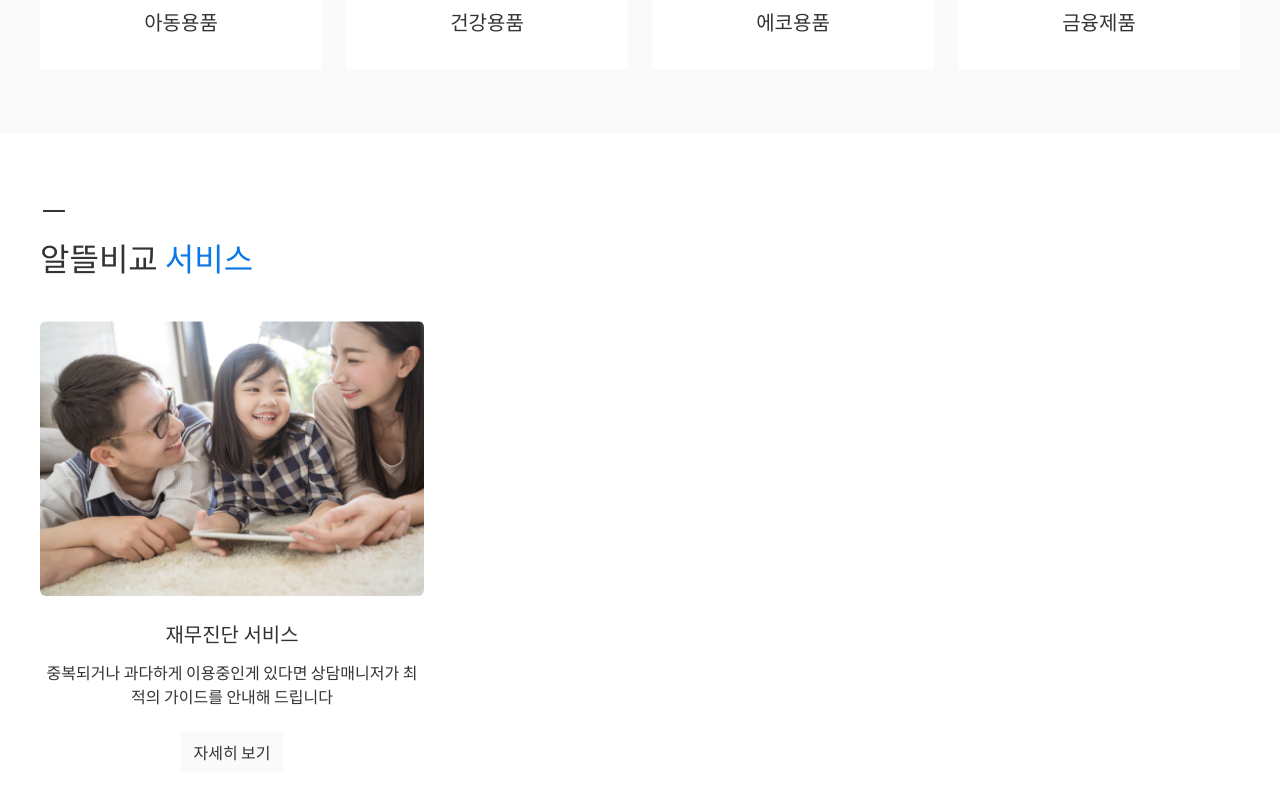
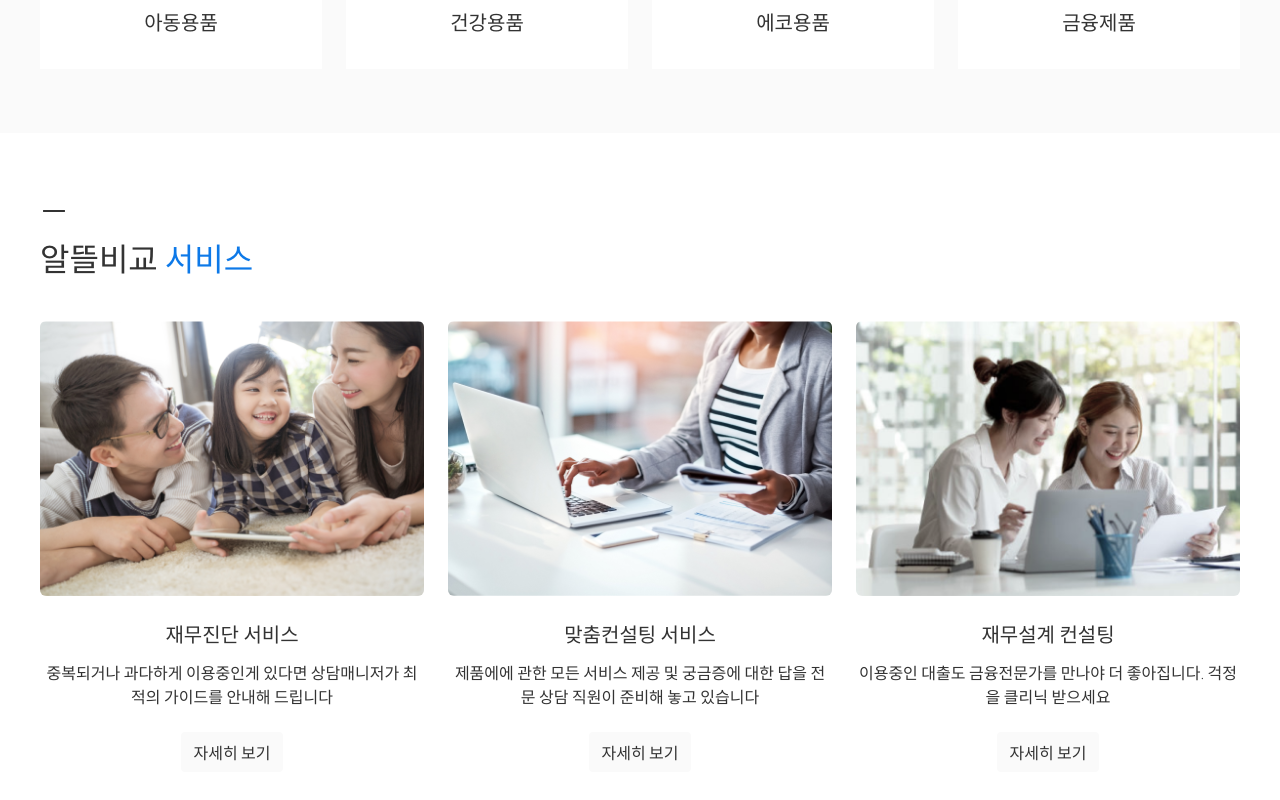
Before and after one commit to zulqarnain1231/one, a Next.js app: page / in a window 1280 px wide. Shown: the part 2419-3219 px from the top of the page. Built offline with nearby package versions, Linux system fonts and the light colour scheme.

Commit message:
finished gallery section

```diff
--- a/components/Home/Gallery/Gallery.tsx
+++ b/components/Home/Gallery/Gallery.tsx
@@ -2,8 +2,29 @@ import NextImage from "@/components/Shared/Image/NextImage";
 import ComponentWrapper from "@/components/Shared/Wrappers/ComponentWrapper";
 import React from "react";
 import { AiOutlineLine } from "react-icons/ai";
+import GalleryCard from "./GalleryCard";
 
 const Gallery = () => {
+  const gallery = [
+    {
+      image: "/Assets/Gallery/1.png",
+      title: " 재무진단 서비스",
+      detail:
+        "중복되거나 과다하게 이용중인게 있다면 상담매니저가 최적의 가이드를 안내해 드립니다",
+    },
+    {
+      image: "/Assets/Gallery/2.png",
+      title: " 맞춤컨설팅 서비스",
+      detail:
+        "제품에에 관한 모든 서비스 제공 및 궁금증에 대한 답을 전문 상담 직원이 준비해 놓고 있습니다",
+    },
+    {
+      image: "/Assets/Gallery/3.png",
+      title: "재무설계 컨설팅",
+      detail:
+        "이용중인 대출도 금융전문가를 만나야 더 좋아집니다. 걱정을 클리닉 받으세요",
+    },
+  ];
   return (
     <ComponentWrapper id="gallery" style="bg-white-main w-full lg:py-16 py-10">
       <div className="w-full flex flex-col items-start justify-start gap-10">
@@ -13,26 +34,15 @@ const Gallery = () => {
             알뜰비교 <span className="text-brand-main">서비스</span>
           </h2>
         </div>
-        <div className="w-full grid grid-cols-3 gap-6">
-          <div className="w-full flex flex-col items-center justify-start gap-6">
-            <NextImage
-              imageSrc="/Assets/Gallery/1.png"
-              imageStyle="object-cover rounded-md"
-              containerStyle="h-[275px] w-full rounded-md"
+        <div className="w-full grid md:grid-cols-3 gap-6">
+          {gallery.map((item: any, index: number) => (
+            <GalleryCard
+              key={index}
+              title={item.title}
+              image={item.image}
+              detail={item.detail}
             />
-            <div className="w-full flex flex-col items-center justify-center gap-3">
-              <p className="text-center text-black-off text-xl font-normal">
-                재무진단 서비스
-              </p>
-              <p className="text-center text-black-off text-base font-normal">
-                중복되거나 과다하게 이용중인게 있다면 상담매니저가 최적의
-                가이드를 안내해 드립니다
-              </p>
-            </div>
-            <span className="bg-white-off py-2 px-3 rounded cursor-pointer text-black-off text-base font-normal">
-              자세히 보기
-            </span>
-          </div>
+          ))}
         </div>
       </div>
     </ComponentWrapper>
```
